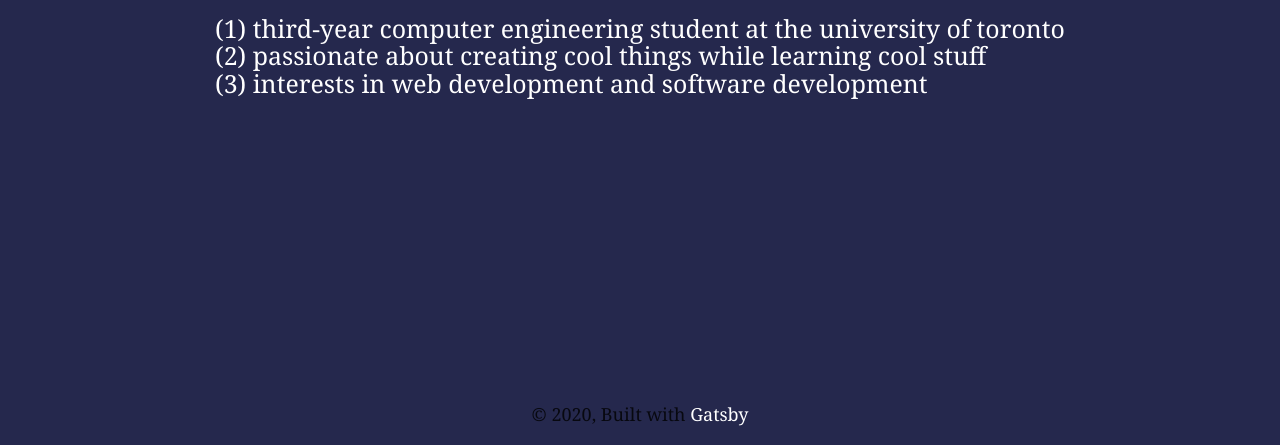
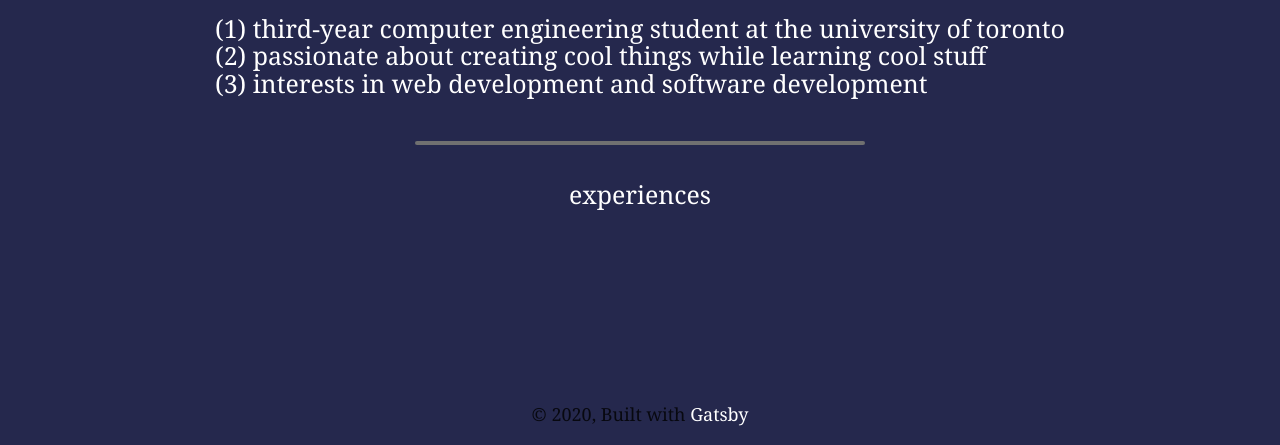
Before and after one commit to nurinfazil/nurinfazil.github.io, a Gatsby site: page / in a window 1280 px wide. Shown: the part 355-800 px from the top of the page. Built offline with nearby package versions, Linux system fonts and the light colour scheme; Gatsby itself is replaced by a stand-in of ours.

Commit message:
Working on links to other parts of page. Not sure how to make Link change color on hover. Working on that

```diff
--- a/src/components/layout.js
+++ b/src/components/layout.js
@@ -40,7 +40,9 @@ const Layout = ({ children }) => {
           {` `}
           <a href="https://www.gatsbyjs.org">Gatsby</a>
         </footer>
-      </div></div>
+      </div>
+
+    </div>
 
     </>
   )
--- a/src/pages/index.js
+++ b/src/pages/index.js
@@ -26,13 +26,30 @@ const IndexPage = () => (
           <h2 style = {{ textAlign: 'center', color: '#29658B', marginBottom: '1rem'}}>
             /noor-in/
           </h2>
-          <div style = {{display: 'flex', flexDirection: 'column', alignItems: 'flex-start', alignSelf: 'center'}}>
+          <div style = {{display: 'flex', flexDirection: 'column', alignItems: 'flex-start', alignSelf: 'center', marginBottom: '1rem'}}>
             <h3 style = {{textAlign: 'center', margin: 0}}>(1) third-year computer engineering student at the university of toronto </h3>
             <h3 style = {{textAlign: 'center', margin: 0}}>(2) passionate about creating cool things while learning cool stuff </h3>
             <h3 style = {{textAlign: 'center', margin: 0}}>(3) interests in web development and software development </h3>
           </div>
 
+          <br></br>
 
+          <div style = {{backgroundColor: '#707070', padding: '2px', borderRadius: '2px', alignSelf: 'center', width: '450px'}}></div>
+
+          <div style = {{alignSelf: 'center', marginTop: '2rem'}}>
+            <h3>
+              <Link
+                to="/"
+                style={{
+                  color: `white`,
+                  textDecoration: `none`
+                }}
+              >
+                {'experiences'}
+              </Link>
+            </h3>
+
+          </div>
         </div>
     </Layout>
   )
```
